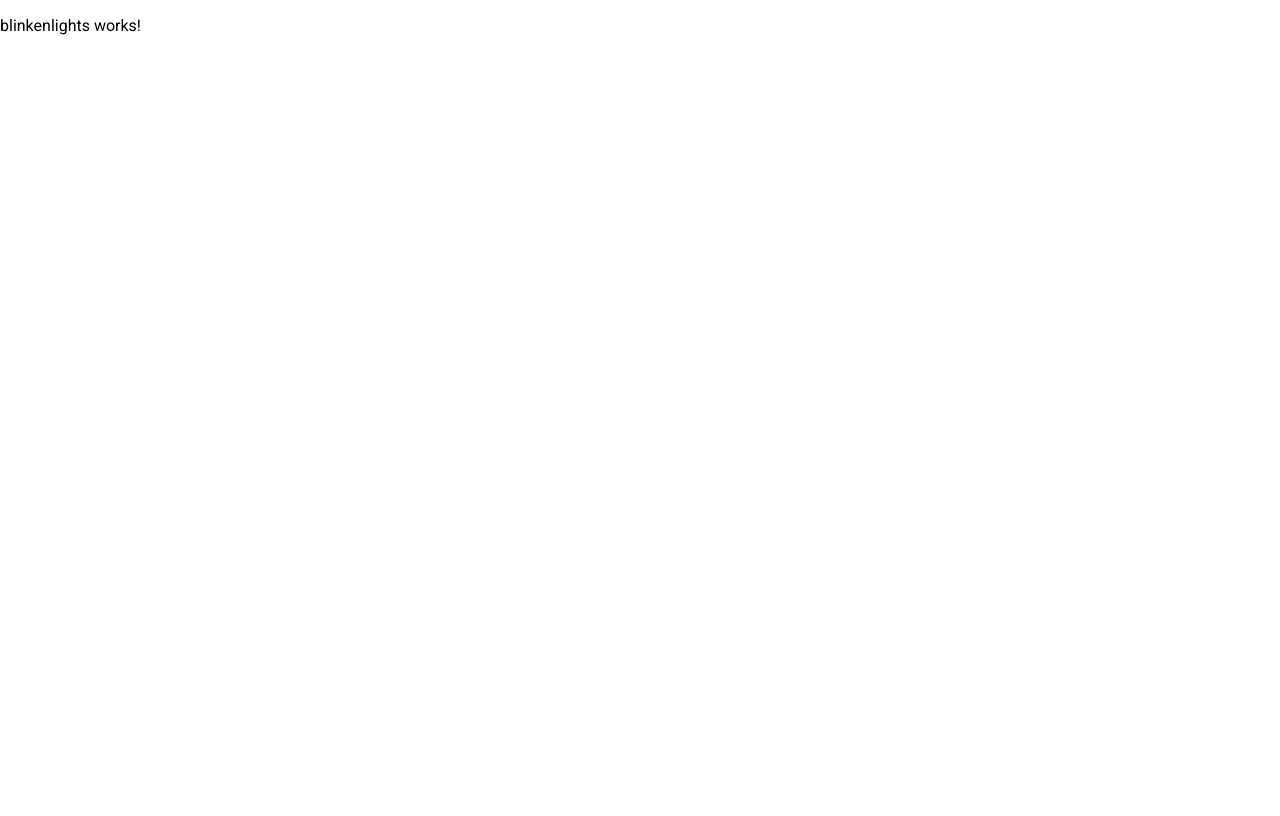
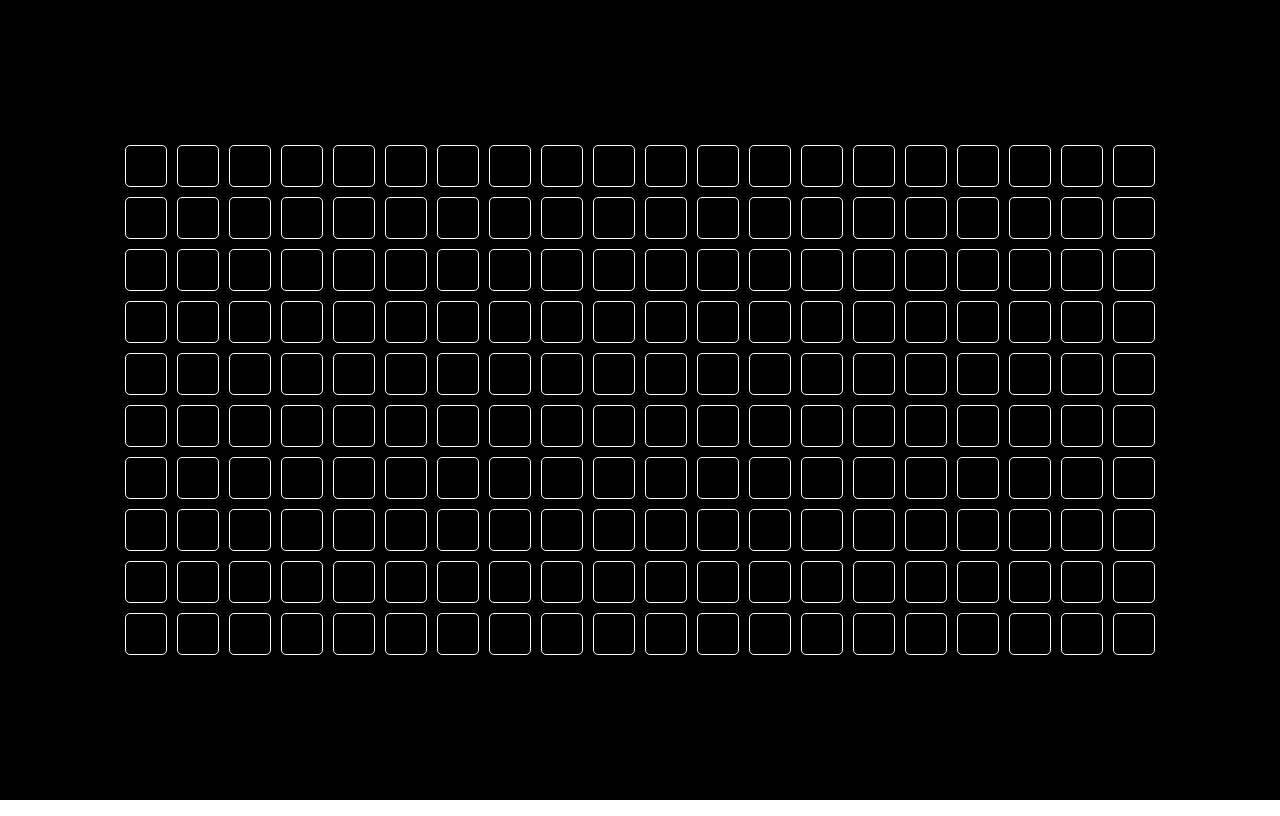
Before and after one commit to AlexSchmitz222/blinkenlights, an Angular app: page /show in a window 1280 px wide. Built offline with nearby package versions, Linux system fonts and the light colour scheme.

Commit message:
Added Pixel Grid

```diff
--- a/src/app/components/blinkenlights/blinkenlights.component.html
+++ b/src/app/components/blinkenlights/blinkenlights.component.html
@@ -1 +1,7 @@
-<p>blinkenlights works!</p>
+<div class="container">
+    <div class="pixelRow" *ngFor="let row of pixelGrid">
+        <div class="pixel" *ngFor="let Pixel of row" [class.on]="Pixel.active" [class.off]="!Pixel.active">
+            {{Pixel.id}}
+        </div>
+    </div>
+</div>
--- a/src/app/components/blinkenlights/blinkenlights.component.scss
+++ b/src/app/components/blinkenlights/blinkenlights.component.scss
@@ -0,0 +1,31 @@
+.container {
+    width: 100%;
+    height: 100%;
+    background-color: #000000;
+    display: flex;
+    flex-direction: column;
+    align-items: center;
+    justify-content: center;
+    z-index: 0;
+}
+
+.pixelRow {
+    display: flex;
+}
+.pixel {
+    border: 1px solid white;
+    margin: 5px;
+    width: 40px;
+    height: 40px;
+    background-color: magenta;
+    border-radius: 5px;
+    z-index: 99999;
+}
+
+.pixel.off {
+    background-color: #000;
+}
+
+.pixel.on {
+    background-color: rgb(239, 235, 216);
+}
--- a/src/app/components/blinkenlights/blinkenlights.component.ts
+++ b/src/app/components/blinkenlights/blinkenlights.component.ts
@@ -1,11 +1,40 @@
-import { Component } from '@angular/core';
+import { Component, OnInit } from '@angular/core';
+import { Pixel } from '../../core/interfaces/pixel.interface';
+import { CommonModule } from '@angular/common';
 
 @Component({
   selector: 'app-blinkenlights',
-  imports: [],
+  imports: [CommonModule],
   templateUrl: './blinkenlights.component.html',
   styleUrl: './blinkenlights.component.scss'
 })
 export class BlinkenlightsComponent {
 
+  width: number = 20; //aka cols
+  height: number = 10; //aka rows
+
+  pixelGrid: Pixel[][] = [];
+
+  ngOnInit() {
+    this.initializePixelGrid();
+  }
+
+  initializePixelGrid() {
+    this.pixelGrid = [];
+    for (let height = 0; height < this.height; height++) {
+      const row: Pixel[] = [];
+      for (let width = 0; width < this.width; width++) {
+        row.push({
+          id: height + '_' + width,
+          position: {
+            x: width,
+            y: height
+          },
+          active: false
+        });
+      }
+      this.pixelGrid.push(row);
+    }
+    console.log(this.pixelGrid)
+  }
 }
```
